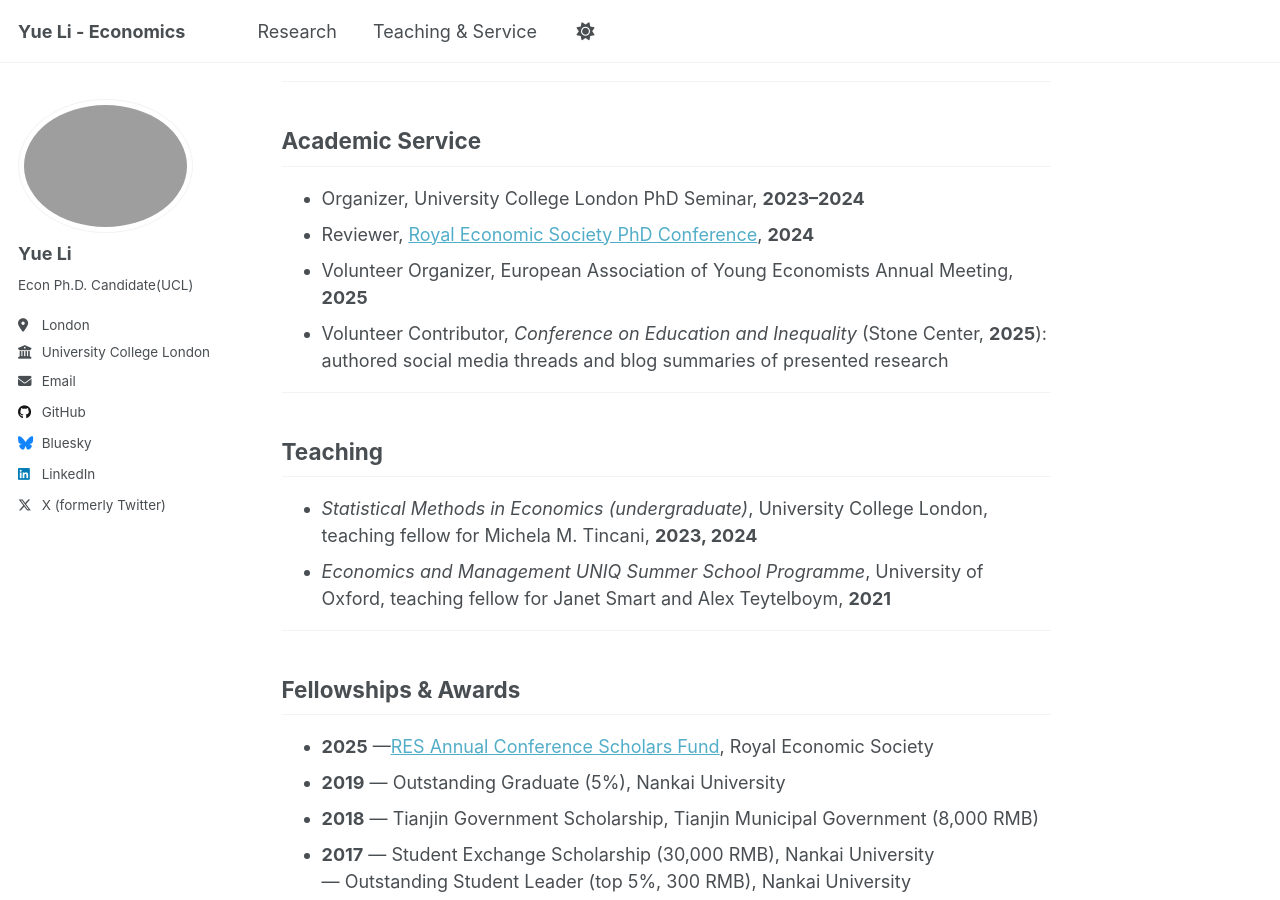
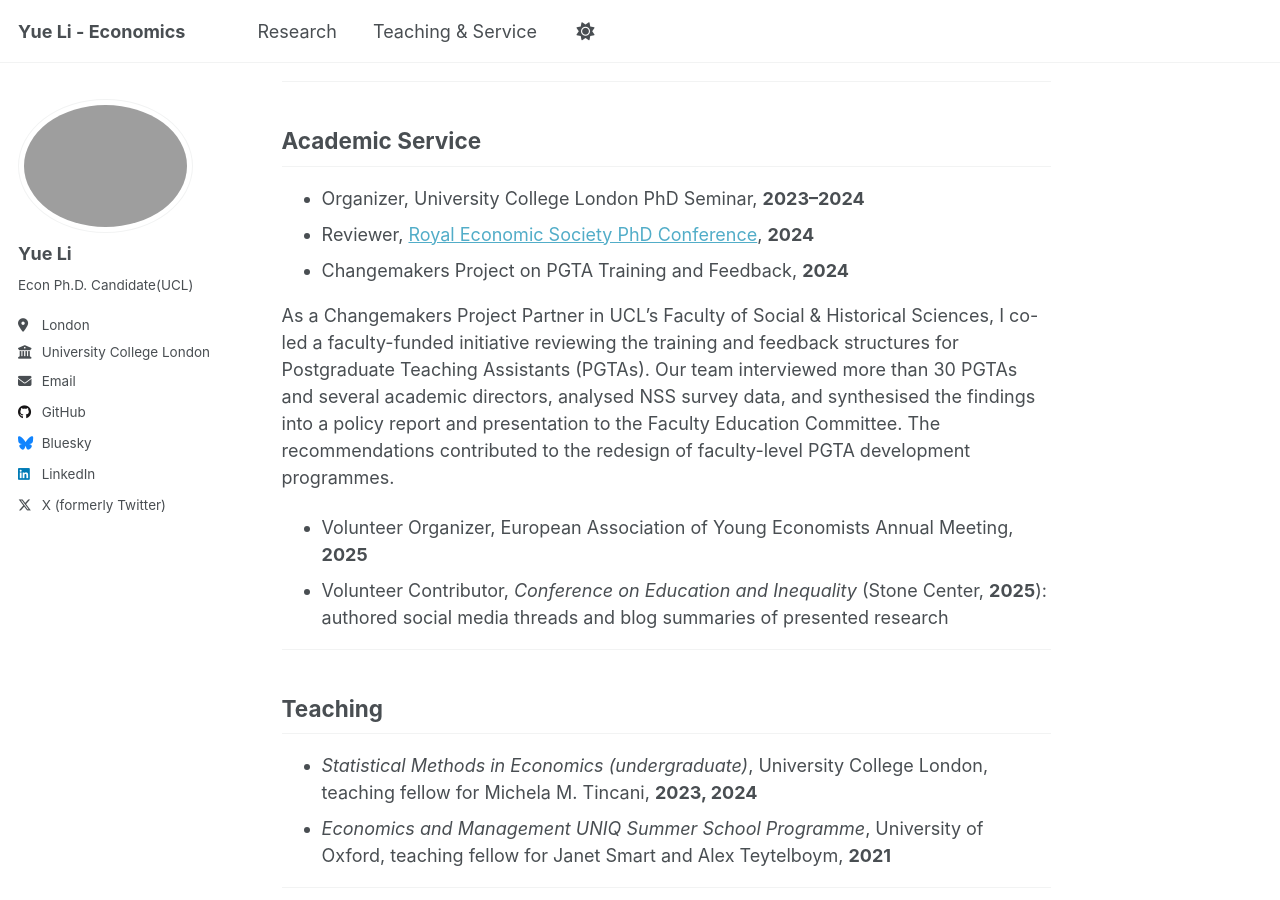
Before and after one commit to yueli-econ/yueli-econ.github.io, a Jekyll site: the page built from _pages/others.md, in a window 1280 px wide and 900 px high, scrolled down 633 px. Built offline with Jekyll 4.4.1, drawn with Linux system fonts in a browser that asks for light colours; a script that is not in the unit is left out.

Commit message:
Update others.md

```diff
--- a/_pages/others.md
+++ b/_pages/others.md
@@ -27,6 +27,10 @@ author_profile: true
 
 - Organizer, University College London PhD Seminar, **2023–2024**
 - Reviewer, [Royal Economic Society PhD Conference](https://res.org.uk/event-listing/res-phd-conference-2024/), **2024**
+- Changemakers Project on PGTA Training and Feedback, **2024**
+
+As a Changemakers Project Partner in UCL’s Faculty of Social & Historical Sciences, I co-led a faculty-funded initiative reviewing the training and feedback structures for Postgraduate Teaching Assistants (PGTAs). Our team interviewed more than 30 PGTAs and several academic directors, analysed NSS survey data, and synthesised the findings into a policy report and presentation to the Faculty Education Committee. The recommendations contributed to the redesign of faculty-level PGTA development programmes.
+
 - Volunteer Organizer, European Association of Young Economists Annual Meeting, **2025**
 - Volunteer Contributor, *Conference on Education and Inequality* (Stone Center, **2025**): authored social media threads and blog summaries of presented research
 
```
